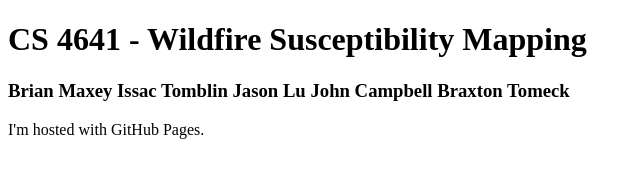
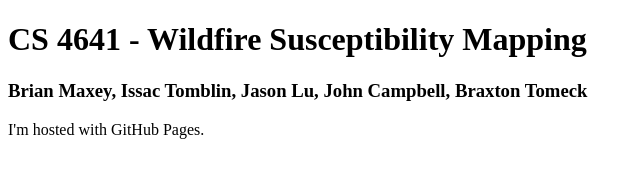
Before and after one commit to Jcampbell301/Group38-ML4641, a plain HTML site: page index.html in a window 1280 px wide. Shown: the whole page, without its empty margins (0-643 px from the left). Drawn offline with Linux system fonts and the light colour scheme.

Commit message:
Update index.html

```diff
--- a/index.html
+++ b/index.html
@@ -7,11 +7,7 @@ CS 4641 - Wildfire Susceptibility Mapping
 </h1>
 
 <h3>
-Brian Maxey
-Issac Tomblin
-Jason Lu
-John Campbell
-Braxton Tomeck
+Brian Maxey, Issac Tomblin, Jason Lu, John Campbell, Braxton Tomeck
 </h3>
 
 <p>
```
